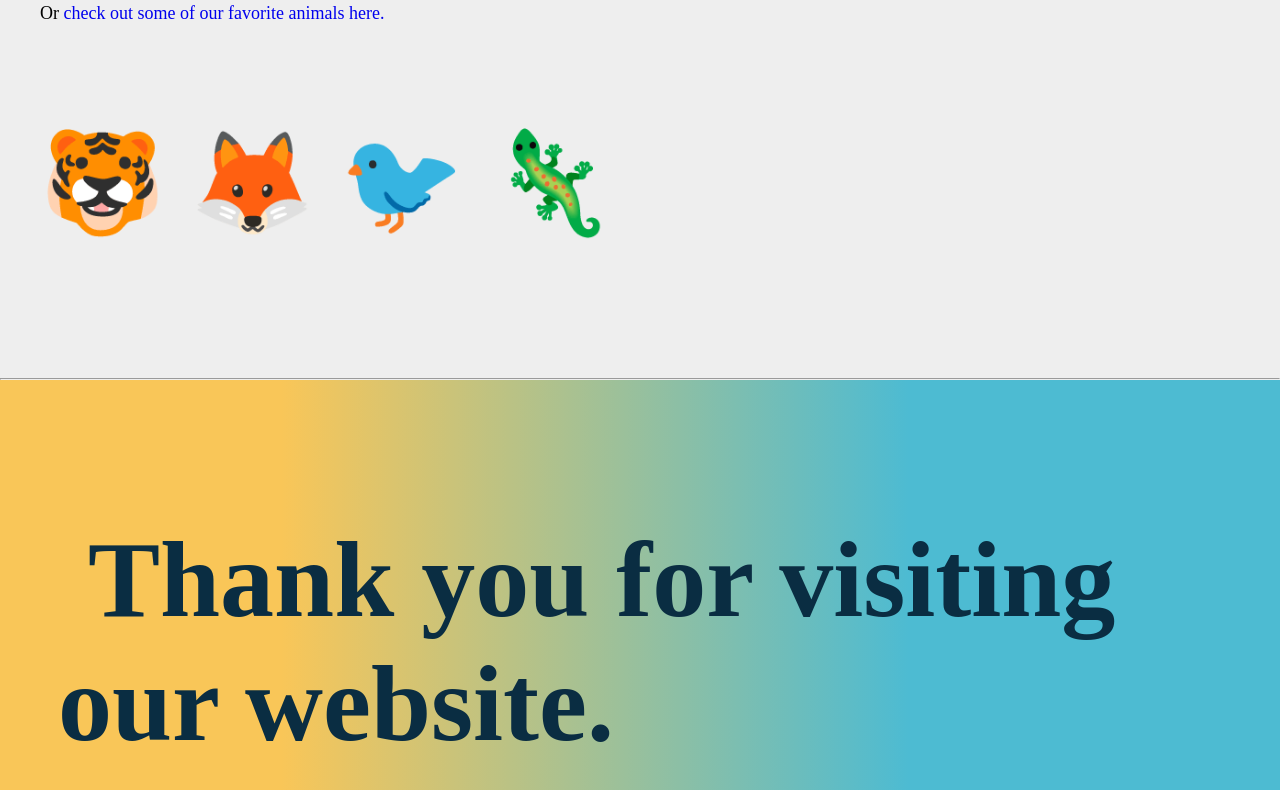
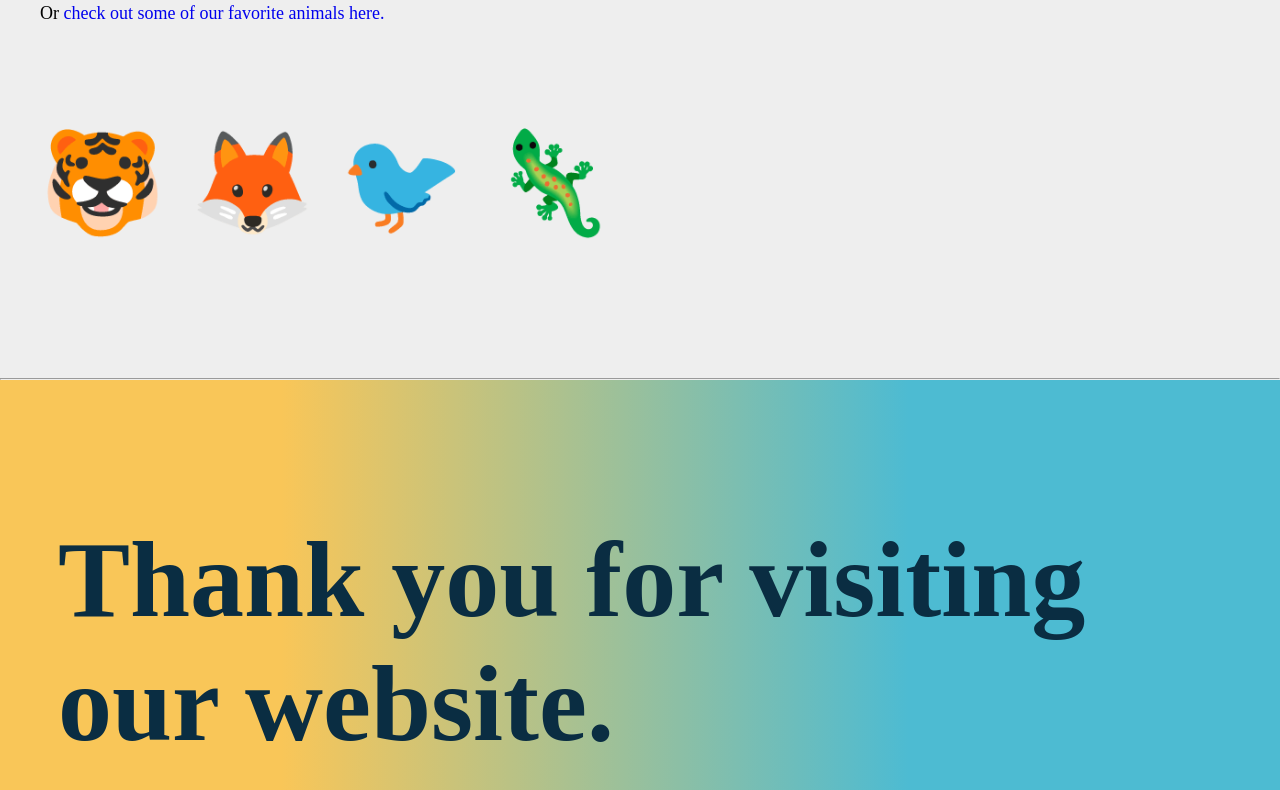
Before and after one commit to BoiseStateCS401/html-css-team-activity-aych_tea_em_el, a plain HTML site: page index.html in a window 1280 px wide. Shown: the part 617-1407 px from the top of the page. Drawn offline with Linux system fonts and the light colour scheme.

Commit message:
fixed header padding from prev commit

```diff
--- a/style.css
+++ b/style.css
@@ -106,7 +106,7 @@ body{
 h1, h2, h3, h4{
     color:  #3f3844;
     display: inline;
-    padding:10px 30px;
+    padding:0px;
 }
 h1{
     font-size: 6em;
```
